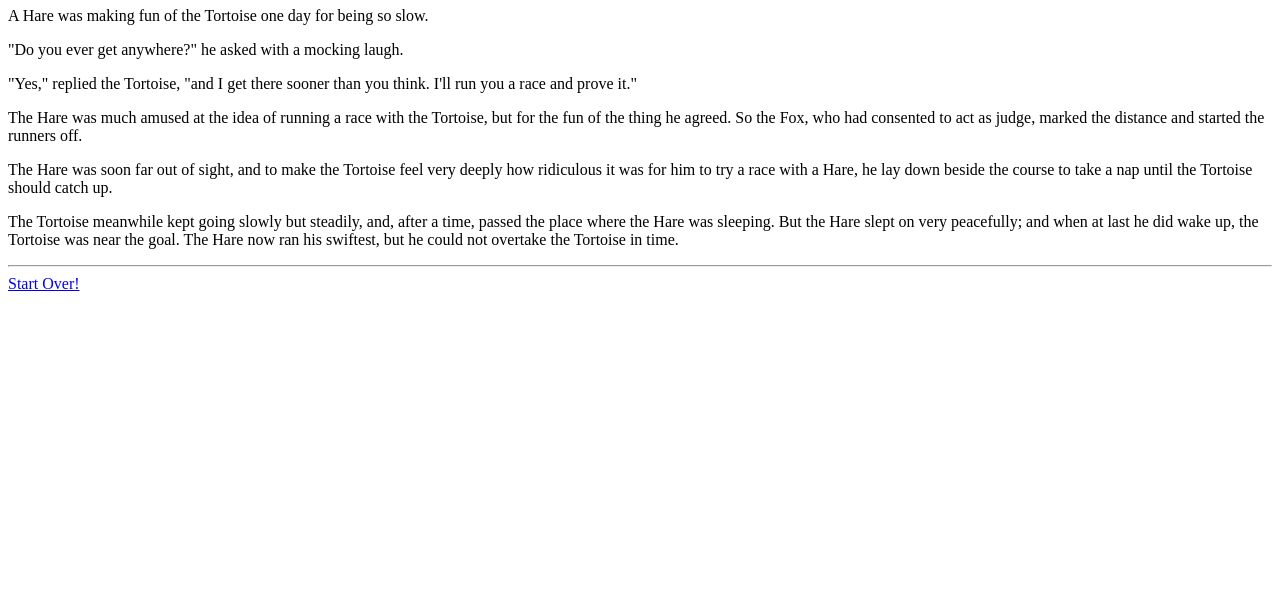
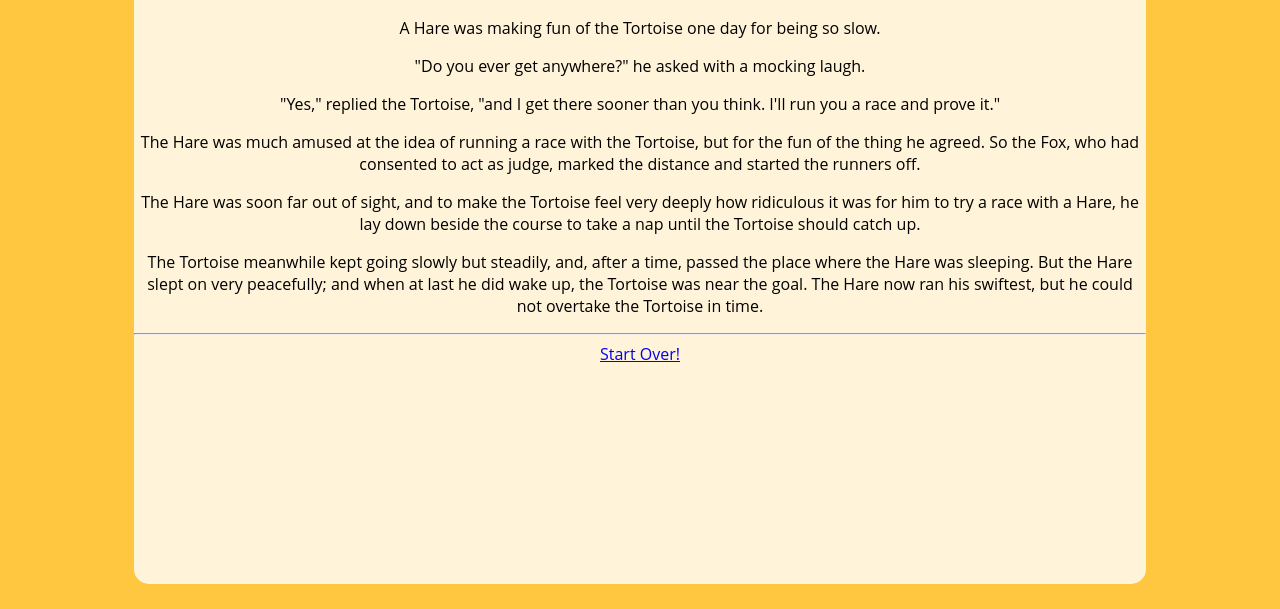
Before and after one commit to SourabhGPatil/Form-a-Story, a plain HTML site: page original.html in a window 1280 px wide. Shown: the part 372-981 px from the top of the page. Before the commit the page ends 800 px from the top, so only its background shows below. Drawn offline with Linux system fonts and the light colour scheme; the site is published under a folder, as on GitHub Pages, so addresses that start at the root find nothing.

Commit message:
Updated the relative path in original.html

```diff
--- a/original.html
+++ b/original.html
@@ -4,8 +4,8 @@
   <head>
     <meta charset="utf-8">
     <title>Completed Story</title>
-    <script type="text/javascript" src="/js/main.js" defer></script>
-    <link rel="stylesheet" href="/css/style.css">
+    <script type="text/javascript" src="js/main.js" defer></script>
+    <link rel="stylesheet" href="css/style.css">
   </head>
 
   <body>
@@ -28,7 +28,7 @@
         <p>The Tortoise meanwhile kept going slowly but steadily, and, after a time, passed the place where the Hare was sleeping. But the Hare slept on very peacefully; and when at last he did wake up, the Tortoise was near the goal. The Hare now ran his swiftest, but he could not overtake the Tortoise in time.</p>
       </article>
       <hr>
-     <a href="./index.html">Start Over!</a>
+     <a href="index.html">Start Over!</a>
     </section>
   </body>
 </html>
```
